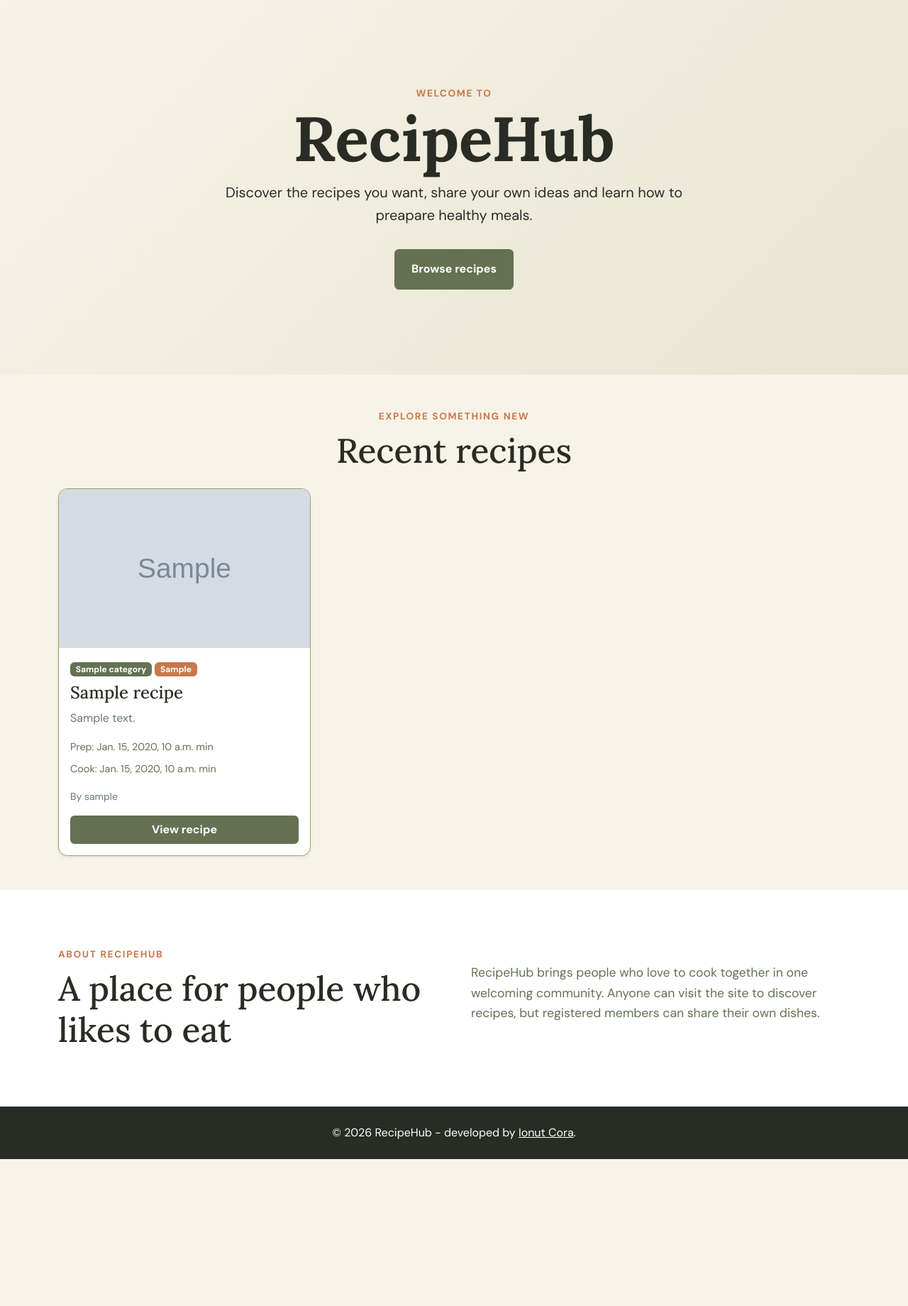
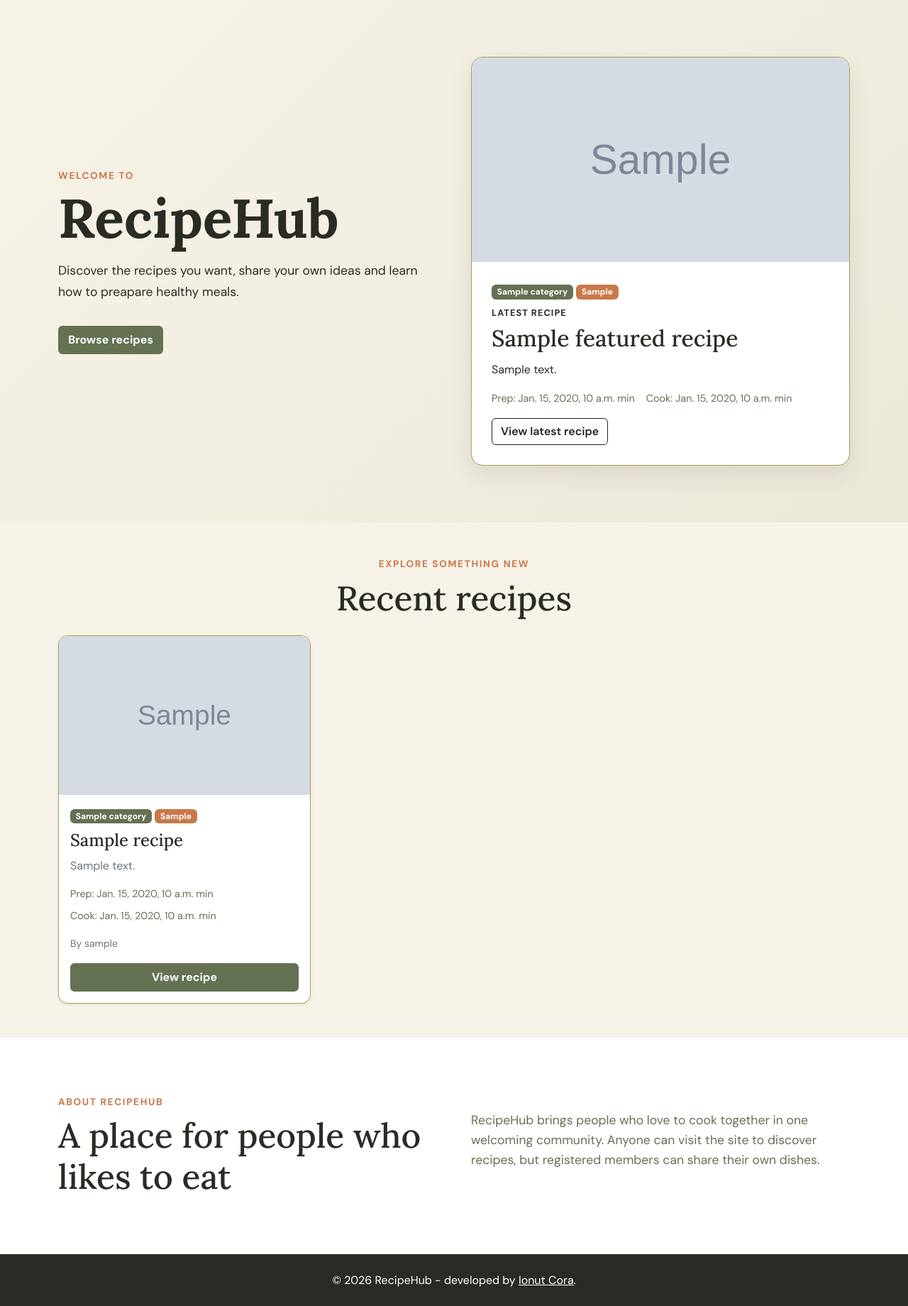
Before and after one commit to Ionut-Cora/recipehub, a Django app: template templates/recipes/home.html in a window 1280 px wide. Shown: the part 64-1904 px from the top of the page at 71% size. Before the commit the page ends 1697 px from the top, so only its background shows below. Run offline with Django 3.2, Linux system fonts and the light colour scheme; the template is opened without the code that fills it: most values are stand-ins (such as "Sample title", 1, 10 or a date in 2020); grey boxes marked "Sample" are stand-in pictures.

Commit message:
Change the hero section design

```diff
--- a/static/css/style.css
+++ b/static/css/style.css
@@ -265,38 +265,88 @@ a:focus-visible {
 ---------------------------------------- */
 
 .hero {
-    display: grid;
-    min-height: 33rem;
-    place-items: center;
+    padding: 5rem 0;
     background: linear-gradient(
         135deg,
         var(--background-color) 0%,
-        #E8E5D2 100%
+        #ece8d8 100%
     );
-    color: var(--white-color);
-    text-align: center;
 }
 
 .hero-content {
-    max-width: 52rem;
-    padding-block: 5rem;
+    max-width: 36rem;
 }
 
 .hero h1 {
+    margin-bottom: 1.25rem;
+    color: var(--primary-dark-color);
     font-family: var(--heading-font);
+    font-size: clamp(2.75rem, 6vw, 5rem);
     font-weight: 700;
-    margin: 0 0 1rem;
-    font-size: clamp(2.75rem, 8vw, 5.5rem);
-    line-height: 1;
-    color: var(--primary-dark-color);
+    line-height: 1.05;
 }
 
 .hero-text {
+    margin-bottom: 2rem;
+    color: var(--text-color);
+    font-size: 1.1rem;
+    line-height: 1.7;
+}
+
+.hero-featured-recipe {
+    overflow: hidden;
+    border: 1px solid var(--border-color);
+    border-radius: 1rem;
+    background-color: var(--white-color);
+    box-shadow: var(--shadow-soft);
+}
+
+.hero-featured-image {
+    width: 100%;
+    height: 18rem;
+    object-fit: cover;
+}
+
+.hero-featured-placeholder {
+    display: grid;
+    height: 18rem;
+    place-items: center;
+    background-color: var(--primary-color);
+    color: var(--white-color);
+    font-size: 5rem;
+}
+
+.hero-featured-content {
+    padding: 1.75rem;
+}
+
+.hero-featured-content h2 {
+    margin-bottom: 0.75rem;
+    color: var(--primary-dark-color);
+    font-family: var(--heading-font);
+}
+
+.hero-featured-content p {
+    color: var(--text-color);
+}
+
+.featured-label {
+    margin-bottom: 0.4rem;
+    color: var(--accent-color);
     font-family: var(--body-font);
-    max-width: 42rem;
-    margin: 0 auto 2rem;
-    font-size: clamp(1rem, 2vw, 1.25rem);
-    color: var(--text-color);
+    font-size: 0.8rem;
+    font-weight: 700;
+    letter-spacing: 0.08em;
+    text-transform: uppercase;
+}
+
+.hero-featured-empty {
+    padding: 3rem;
+    border: 1px solid var(--border-color);
+    border-radius: 1rem;
+    background-color: var(--white-color);
+    text-align: center;
+    box-shadow: var(--shadow-soft);
 }
 
 
@@ -692,7 +742,23 @@ a:focus-visible {
    Responsive Design
 ---------------------------------------- */
 
-@media (max-width: 43.75rem) {
+@media (max-width: 991.98px) {
+    .hero {
+        padding: 3.5rem 0;
+    }
+
+    .hero-content {
+        max-width: 100%;
+        text-align: center;
+    }
+
+    .hero-featured-recipe {
+        max-width: 38rem;
+        margin-inline: auto;
+    }
+}
+
+@media (max-width: 700px) {
     .header-content {
         flex-direction: column;
         padding-block: 1rem;
@@ -726,3 +792,18 @@ a:focus-visible {
         height: 18rem;
     }
 }
+
+@media (max-width: 575.98px) {
+    .hero {
+        padding: 2.5rem 0;
+    }
+
+    .hero-featured-image,
+    .hero-featured-placeholder {
+        height: 14rem;
+    }
+
+    .hero-featured-content {
+        padding: 1.25rem;
+    }
+}
--- a/templates/recipes/home.html
+++ b/templates/recipes/home.html
@@ -6,21 +6,117 @@
 
 {% block content %}
     <section class="hero">
-        <div class="container hero-content">
-            <p class="eyebrow">Welcome to</p>
+        <div class="container">
+            <div class="row align-items-center g-5">
 
-            <h1>RecipeHub</h1>
+                <!-- Hero text -->
+                <div class="col-12 col-lg-6">
+                    <div class="hero-content">
+                        <p class="eyebrow">
+                            Welcome to
+                        </p>
+
+                        <h1>
+                            RecipeHub
+                        </h1>
 
                         <p class="hero-text">
-                Discover the recipes you want,  share your own ideas and learn how to preapare healthy meals.
+                            Discover the recipes you want, share your own ideas and learn how to preapare healthy meals.
                         </p>
 
                         <a
-                class="button button-primary"
+                            class="btn recipe-button"
                             href="{% url 'recipes:recipe_list' %}"
                         >
                             Browse recipes
                         </a>
+                    </div>
+                </div>
+
+
+                <!-- Featured recipe -->
+                <div class="col-12 col-lg-6">
+
+                    {% if featured_recipe %}
+                        <article class="hero-featured-recipe">
+
+                            {% if featured_recipe.image %}
+                                <img
+                                    src="{{ featured_recipe.image.url }}"
+                                    class="hero-featured-image"
+                                    alt="{{ featured_recipe.title }}"
+                                >
+                            {% else %}
+                                <div
+                                    class="hero-featured-placeholder"
+                                    role="img"
+                                    aria-label="No image available for {{ featured_recipe.title }}"
+                                >
+                                    <span aria-hidden="true">
+                                        🍽️
+                                    </span>
+                                </div>
+                            {% endif %}
+
+                            <div class="hero-featured-content">
+
+                                <div class="mb-2">
+                                    <span class="badge recipe-category-badge">
+                                        {{ featured_recipe.category.name }}
+                                    </span>
+
+                                    <span class="badge recipe-difficulty-badge">
+                                        {{ featured_recipe.get_difficulty_display }}
+                                    </span>
+                                </div>
+
+                                <p class="featured-label">
+                                    Latest recipe
+                                </p>
+
+                                <h2>
+                                    {{ featured_recipe.title }}
+                                </h2>
+
+                                <p>
+                                    {{ featured_recipe.summary|truncatewords:20 }}
+                                </p>
+
+                                <div class="recipe-meta mb-3">
+                                    <span>
+                                        Prep:
+                                        {{ featured_recipe.preparation_time }} min
+                                    </span>
+
+                                    <span>
+                                        Cook:
+                                        {{ featured_recipe.cooking_time }} min
+                                    </span>
+                                </div>
+
+                                <a
+                                    class="btn btn-outline-dark"
+                                    href="{% url 'recipes:recipe_detail' featured_recipe.slug %}"
+                                >
+                                    View latest recipe
+                                </a>
+
+                            </div>
+                        </article>
+
+                    {% else %}
+
+                        <div class="hero-featured-empty">
+                            <p class="mb-0">
+                                No published recipes yet.
+                            </p>
+                        </div>
+
+                    {% endif %}
+
+                </div>
+
+            </div>
         </div>
     </section>
 
```
Also changed, not shown: recipes/views.py (+13 -4 lines). Lines whose indentation alone changed are shown as unchanged.
